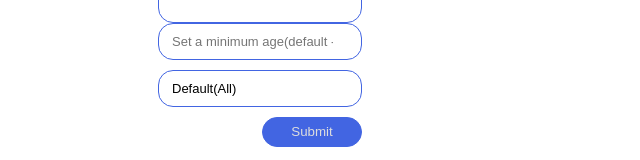
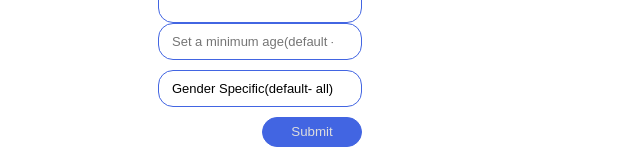
Before and after one commit to harshlakhanpal/edufund-tech, a React (Create React App) app in the folder client/: page /home/create_survey in a window 1280 px wide. Shown: the part 454-614 px from the top of the page, without its empty margins (0-640 px from the left). Built offline with nearby package versions, Linux system fonts and the light colour scheme; sample sign-in values are in the browser's storage.

Commit message:
change option value for gender specific

```diff
--- a/client/src/components/CreateSurvey.js
+++ b/client/src/components/CreateSurvey.js
@@ -81,8 +81,8 @@ const CreateSurvey = () => {
         name="genderSpecific"
         onChange={handleSelect}
       >
-        <option value="all" selected>
-          Default(All)
+        <option value="all" selected disabled>
+          Gender Specific(default- all)
         </option>
 
         <option key="male" value="male">
```
